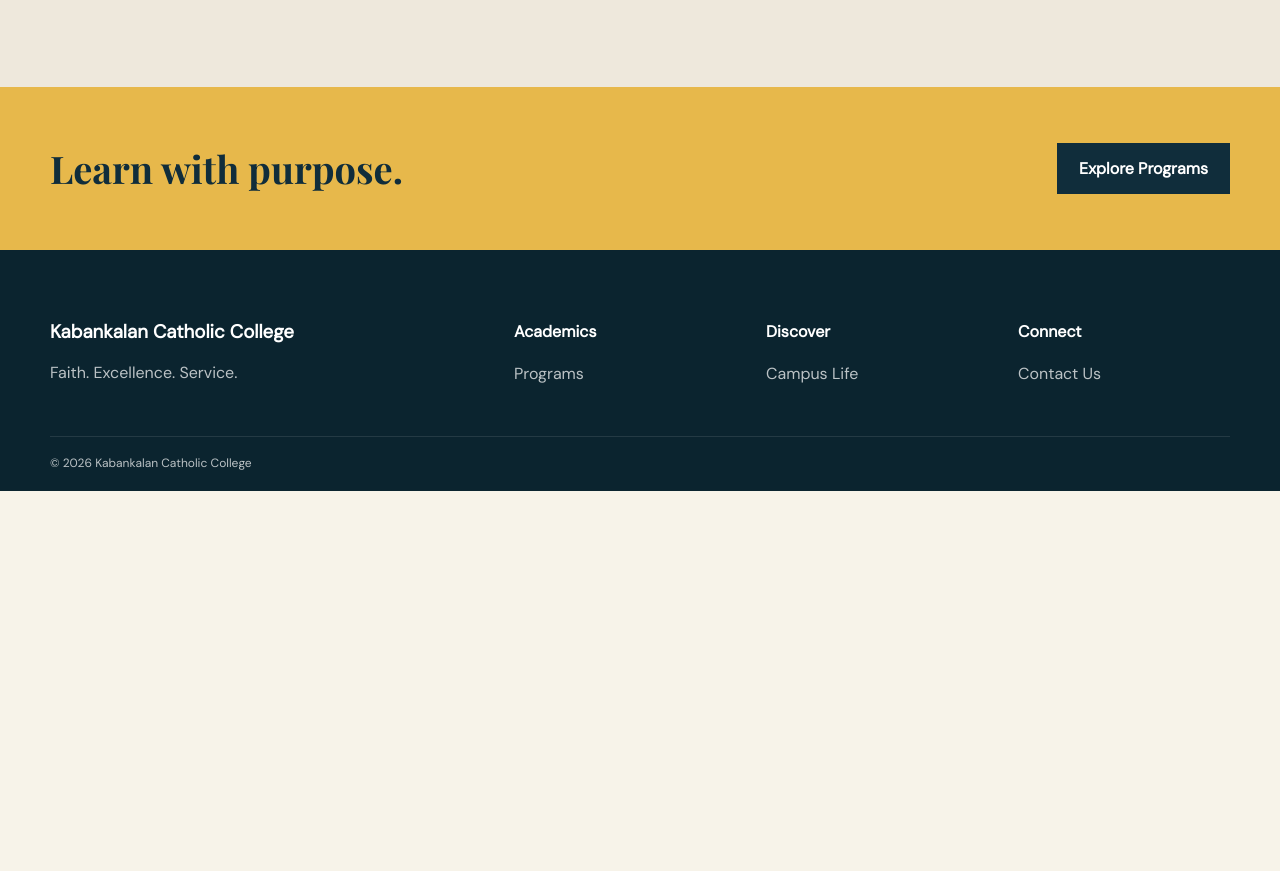
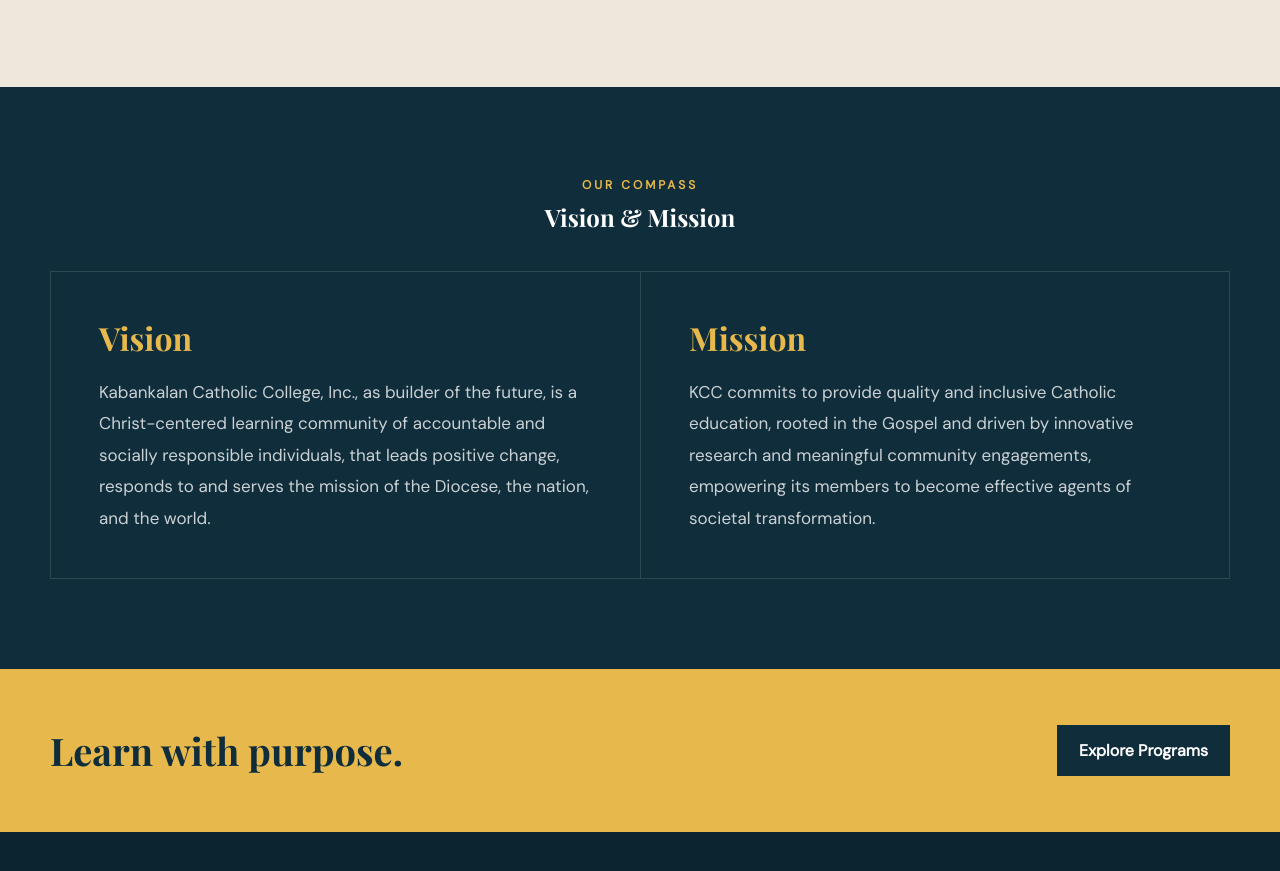
Before and after one commit to ching1008/Malala-project-2, a plain HTML site: page about.html in a window 1280 px wide. Shown: the part 1815-2686 px from the top of the page. Before the commit the page ends 2306 px from the top, so only its background shows below. Drawn offline with nearby package versions, Linux system fonts and the light colour scheme.

Commit message:
adding mission and vision

```diff
--- a/about.html
+++ b/about.html
@@ -19,7 +19,15 @@
     .principle { border-top:1px solid #d8d1c2; padding:22px 0; }
     .principle h3 { color:var(--navy); font-family:"Playfair Display",serif; font-size:21px; margin:0 0 8px; }
     .principle p { color:var(--muted); line-height:1.8; margin:0; }
-    @media(max-width:800px){.credo-grid{grid-template-columns:1fr;gap:32px}}
+    .compass { background:var(--navy); color:white; }
+    .compass-heading { text-align:center; margin-bottom:38px; }
+    .compass-heading h2 { color:white; margin:8px 0 0; }
+    .compass-grid { display:grid; grid-template-columns:1fr 1fr; }
+    .compass-card { min-height:290px; padding:44px 48px; border:1px solid rgba(255,255,255,.12); }
+    .compass-card:first-child { border-right:0; }
+    .compass-card h3 { color:var(--gold); font-family:"Playfair Display",serif; font-size:32px; margin:0 0 18px; }
+    .compass-card p { color:rgba(255,255,255,.78); font-size:17px; line-height:1.85; margin:0; }
+    @media(max-width:800px){.credo-grid,.compass-grid{grid-template-columns:1fr;gap:32px}.compass-card{padding:38px 28px}.compass-card:first-child{border-right:1px solid rgba(255,255,255,.12);border-bottom:0}}
   </style>
 </head>
 <body>
@@ -62,6 +70,24 @@
         </div>
       </div>
     </section>
+    <section class="compass content">
+      <div class="shell">
+        <div class="compass-heading">
+          <div class="kicker">Our Compass</div>
+          <h2>Vision &amp; Mission</h2>
+        </div>
+        <div class="compass-grid">
+          <article class="compass-card">
+            <h3>Vision</h3>
+            <p>Kabankalan Catholic College, Inc., as builder of the future, is a Christ-centered learning community of accountable and socially responsible individuals, that leads positive change, responds to and serves the mission of the Diocese, the nation, and the world.</p>
+          </article>
+          <article class="compass-card">
+            <h3>Mission</h3>
+            <p>KCC commits to provide quality and inclusive Catholic education, rooted in the Gospel and driven by innovative research and meaningful community engagements, empowering its members to become effective agents of societal transformation.</p>
+          </article>
+        </div>
+      </div>
+    </section>
     <section class="cta"><div class="shell"><h2>Learn with purpose.</h2><a class="button" href="courses.html">Explore Programs</a></div></section>
   </main>
   <footer><div class="shell"><div class="footer-grid"><div><h3>Kabankalan Catholic College</h3><p>Faith. Excellence. Service.</p></div><div><h4>Academics</h4><p>Programs</p></div><div><h4>Discover</h4><p>Campus Life</p></div><div><h4>Connect</h4><p>Contact Us</p></div></div><div class="copyright">© 2026 Kabankalan Catholic College</div></div></footer>
```
